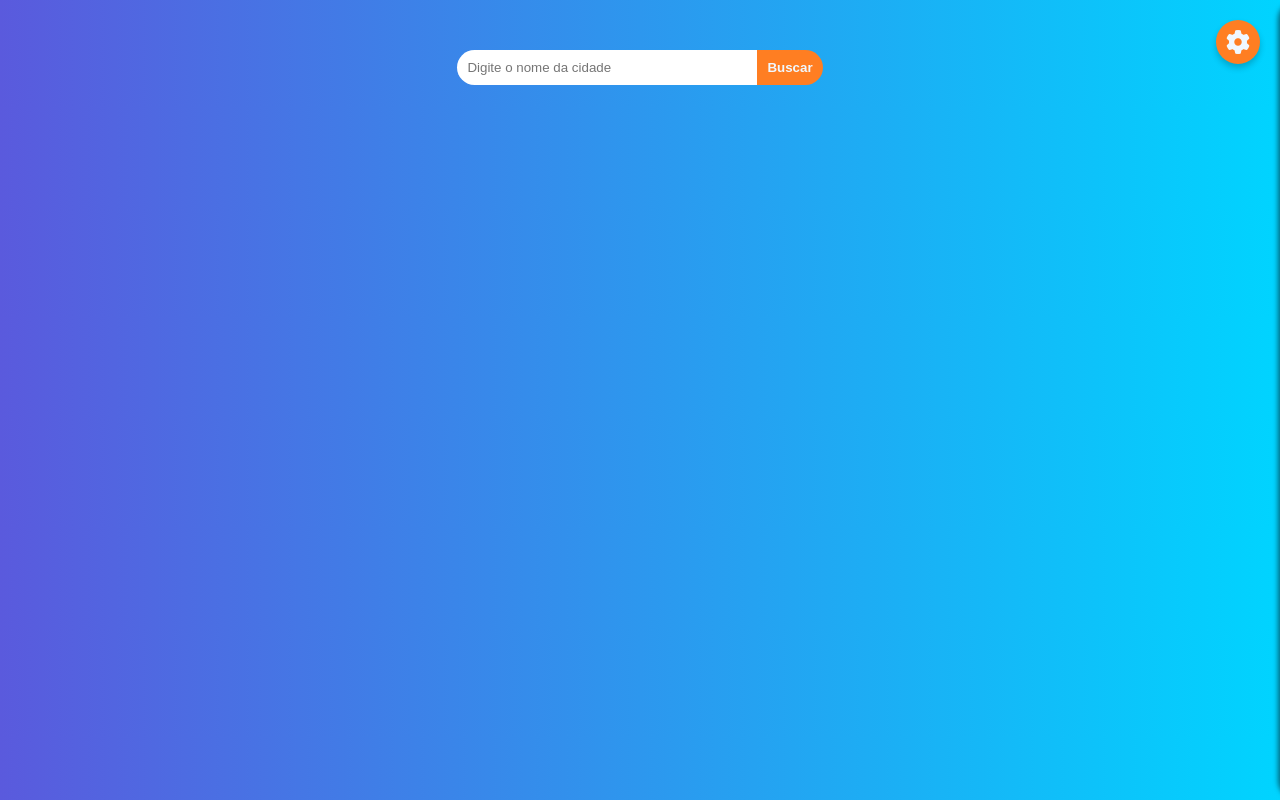
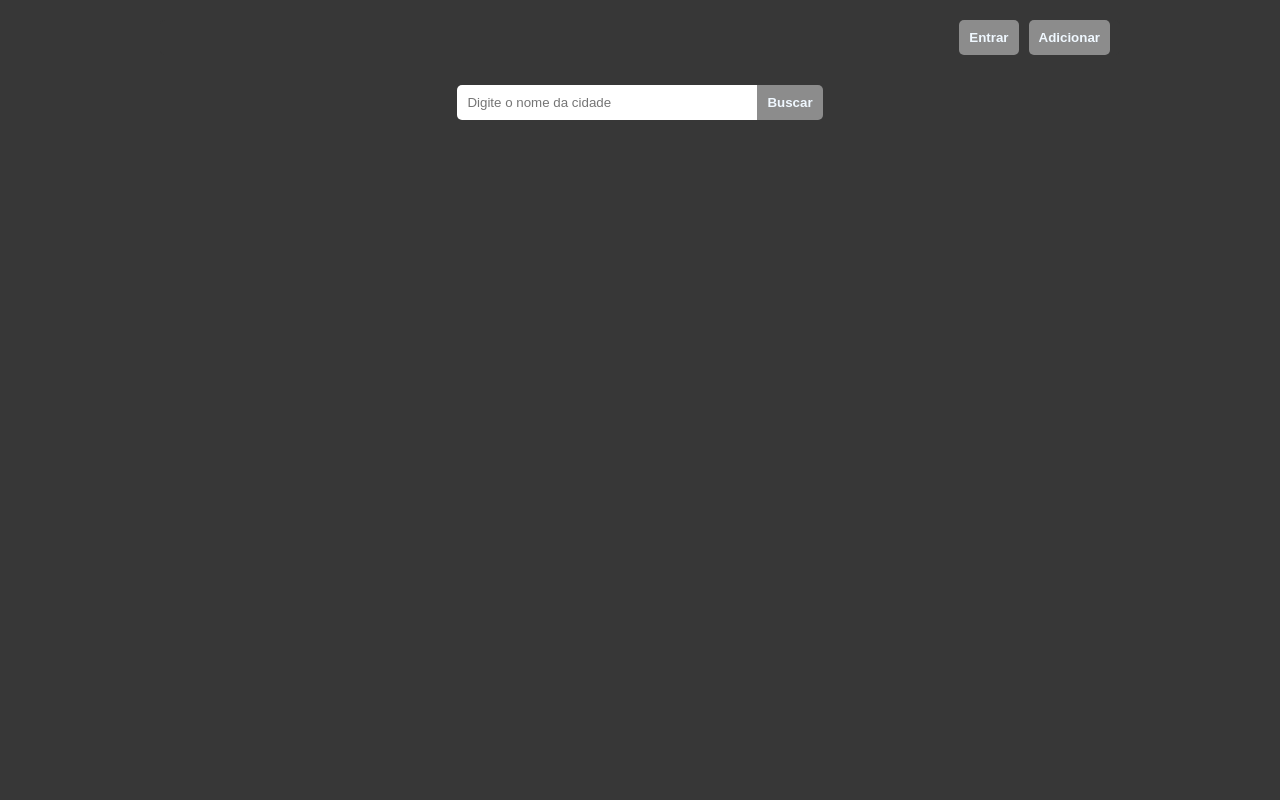
Before and after one commit to AugustoFS/SistemasClimaticos, a React (Create React App) app: page / in a window 1280 px wide. Built offline with nearby package versions, Linux system fonts and the light colour scheme.

Commit message:
commit 3

```diff
--- a/src/App.css
+++ b/src/App.css
@@ -15,7 +15,7 @@ h1 {
 /* Campo de entrada */
 input {
   padding: 10px;
-  border-radius: 20px 0 0 20px;
+  border-radius: 5px 0 0 5px;
   border: none;
   width: 60%;
   max-width: 300px;
@@ -25,23 +25,23 @@ input {
 
 /* Botões gerais */
 button {
-  background-color: rgb(255, 126, 34);
+  background-color: rgb(140, 140, 140);
   border: none;
   padding: 10px;
-  border-radius: 0 20px 20px 0;
+  border-radius: 0 5px 5px 0;
   cursor: pointer;
   color: aliceblue;
   font-weight: bold;
 }
 
 button:hover {
-  background-color: rgb(255, 112, 10);
+  background-color: rgb(100, 100, 100);
 }
 
 /* Informações do tempo */
 .weather-container {
   background-color: rgba(255, 255, 255, 0.8);
-  border-radius: 20px;
+  border-radius: 10px;
   padding: 20px;
   margin: 20px 0;
 }
@@ -97,97 +97,22 @@ h3 {
   font-size: 1rem;
 }
 
-/* Menu lateral */
-.side-menu {
-  position: fixed;
-  top: 0;
-  right: -300px;
-  width: 300px;
-  height: 100%;
-  background-color: rgba(255, 255, 255, 0.9);
-  box-shadow: -2px 0 5px rgba(0, 0, 0, 0.5);
-  padding: 20px;
-  transition: right 0.3s ease;
-  border-radius: 20px 0 0 20px;
+.header {
+  display: flex;
+  justify-content: flex-end;
+  background: rgb(55, 55, 55);
+  border-radius: 5px;
 }
 
-.side-menu.open {
-  right: 0;
+.header-button {
+  background-color: rgb(140, 140, 140);
+  margin-right: 10px;
+  border-radius: 5px;
+  cursor: pointer;
+  font-weight: bold;
+  color: aliceblue;
 }
 
-.side-menu h2 {
-  font-size: 2rem;
-  color: rgb(34, 34, 34);
-  margin-bottom: 20px;
+.header-button:hover {
+  background-color: rgb(100, 100, 100);
 }
-
-.input-group label {
-  display: block;
-  margin: 10px 0;
-  color: rgb(34, 34, 34);
-  font-size: 1rem;
-}
-
-.input-group input {
-  padding: 10px;
-  border-radius: 10px;
-  border: 1px solid rgba(0, 0, 0, 0.2);
-  width: 100%;
-  margin-top: 5px;
-  outline: none;
-}
-
-/* Botão salvar */
-.save-button {
-  background-color: rgb(50, 205, 50);
-  border: none;
-  padding: 10px;
-  border-radius: 10px;
-  cursor: pointer;
-  color: white;
-  font-weight: bold;
-  width: 100%;
-  margin-top: 10px;
-}
-
-.save-button:hover {
-  background-color: rgb(34, 139, 34);
-}
-
-/* Mensagem de feedback */
-.message {
-  margin-top: 10px;
-  font-size: 1rem;
-  font-weight: bold;
-  color: rgb(34, 139, 34);
-  text-align: center;
-}
-
-/* Botão de alternância do menu */
-.menu-toggle-button {
-  position: fixed;
-  top: 20px;
-  right: 20px;
-  background-color: rgb(255, 126, 34);
-  border: none;
-  padding: 10px;
-  border-radius: 50%;
-  cursor: pointer;
-  color: aliceblue;
-  font-size: 1.5rem;
-  display: flex;
-  align-items: center;
-  justify-content: center;
-  box-shadow: 0 4px 6px rgba(0, 0, 0, 0.2);
-  z-index: 1000;
-  transition: background-color 0.3s ease;
-}
-
-.menu-toggle-button:hover {
-  background-color: rgb(255, 112, 10);
-}
-
-/* Ícone dentro do botão */
-.menu-toggle-button i {
-  font-size: 1.5rem;
-}
--- a/src/App.js
+++ b/src/App.js
@@ -6,16 +6,6 @@ function App() {
   const [weather, setWeather] = useState();
   const [weather5Days, setWeather5Days] = useState();
   const inputRef = useRef();
-
-  const [isMenuOpen, setIsMenuOpen] = useState(false);
-  const [email, setEmail] = useState('');
-  const [phone, setPhone] = useState('');
-  const [message, setMessage] = useState('');
-
-  function toggleMenu() {
-    setIsMenuOpen(!isMenuOpen);
-    setMessage('');
-  }
 
   async function searchCity() {
     const city = inputRef.current.value;
@@ -30,33 +20,16 @@ function App() {
     setWeather5Days(apiInfo5Days.data);
   }
 
-  function toggleMenu() {
-    setIsMenuOpen(!isMenuOpen);
-    setMessage('');
-  }
-
-  function handleSave() {
-    if (email && phone) {
-      const userData = { email, phone };
-      localStorage.setItem('userData', JSON.stringify(userData));
-      setMessage('Dados salvos com sucesso!');
-      setEmail('');
-      setPhone('');
-    } else {
-      setMessage('Por favor, preencha todos os campos!');
-    }
-  }
-
   function WeatherInformations({ weather }) {
     return (
-      <div className='weather-container'>
+      <div className="weather-container">
         <h2>{weather.name}</h2>
-        <div className='weather-info'>
+        <div className="weather-info">
           <img src={`https://openweathermap.org/img/wn/${weather.weather[0].icon}.png`} alt="Ícone do tempo" />
-          <p className='temperature'>{Math.round(weather.main.temp)}ºC</p>
+          <p className="temperature">{Math.round(weather.main.temp)}ºC</p>
         </div>
-        <p className='description'>{weather.weather[0].description}</p>
-        <div className='details'>
+        <p className="description">{weather.weather[0].description}</p>
+        <div className="details">
           <p>Sensação: {Math.round(weather.main.feels_like)}ºC</p>
           <p>Umidade: {weather.main.humidity}%</p>
           <p>Pressão: {weather.main.pressure}</p>
@@ -76,7 +49,7 @@ function App() {
       }
     }
 
-    const next5DaysForecast = Object.values(dailyForecast).slice(1, 5);
+    const next5DaysForecast = Object.values(dailyForecast).slice(1, 6);
 
     function covertDate(date) {
       const newDate = new Date(date.dt * 1000).toLocaleDateString('pt-BR', { weekday: 'long', day: '2-digit' });
@@ -84,14 +57,14 @@ function App() {
     }
 
     return (
-      <div className='weather-container'>
+      <div className="weather-container">
         <h3>Próximos Dias</h3>
-        <div className='weather-list'>
+        <div className="weather-list">
           {next5DaysForecast.map(forecast => (
-            <div key={forecast.dt} className='weather-item'>
-              <p className='forecast-day'>{covertDate(forecast)}</p>
+            <div key={forecast.dt} className="weather-item">
+              <p className="forecast-day">{covertDate(forecast)}</p>
               <img src={`https://openweathermap.org/img/wn/${forecast.weather[0].icon}.png`} alt="Ícone do tempo" />
-              <p className='forecast-description'>{forecast.weather[0].description}</p>
+              <p className="forecast-description">{forecast.weather[0].description}</p>
               <p>{Math.round(forecast.main.temp_min)}ºC / {Math.round(forecast.main.temp_max)}ºC</p>
             </div>
           ))}
@@ -101,42 +74,15 @@ function App() {
   }
 
   return (
-    <div className='container'>
+    <div className="container">
+      <header className="header">
+        <button className="header-button">Entrar</button>
+        <button className="header-button">Adicionar</button>
+      </header>
+
       <div className="search-section">
-        <input ref={inputRef} type="text" placeholder='Digite o nome da cidade' />
+        <input ref={inputRef} type="text" placeholder="Digite o nome da cidade" />
         <button onClick={searchCity}>Buscar</button>
-      </div>
-
-      <button className="menu-toggle-button" onClick={toggleMenu}>
-        <i className="fas fa-cog"></i>
-      </button>
-
-      <div className={`side-menu ${isMenuOpen ? 'open' : ''}`}>
-        <h2>Cadastro</h2>
-        <div className="input-group">
-          <label>
-            E-mail:
-            <input
-              type="email"
-              value={email}
-              onChange={(e) => setEmail(e.target.value)}
-            />
-          </label>
-        </div>
-        <div className="input-group">
-          <label>
-            Telefone:
-            <input
-              type="tel"
-              value={phone}
-              onChange={(e) => setPhone(e.target.value)}
-            />
-          </label>
-        </div>
-        <button className="save-button" onClick={handleSave}>
-          Salvar
-        </button>
-        {message && <p className="message">{message}</p>}
       </div>
 
       {weather && <WeatherInformations weather={weather} />}
--- a/src/index.css
+++ b/src/index.css
@@ -8,7 +8,7 @@
 
 body{
     font-family: "Roboto", sans-serif;
-    background: linear-gradient(to right, rgb(90, 90, 221) 0%, rgb(0,212,255));
+    background: rgb(55, 55, 55);
     color: #333;
     line-height: 1.6;
 }
```
